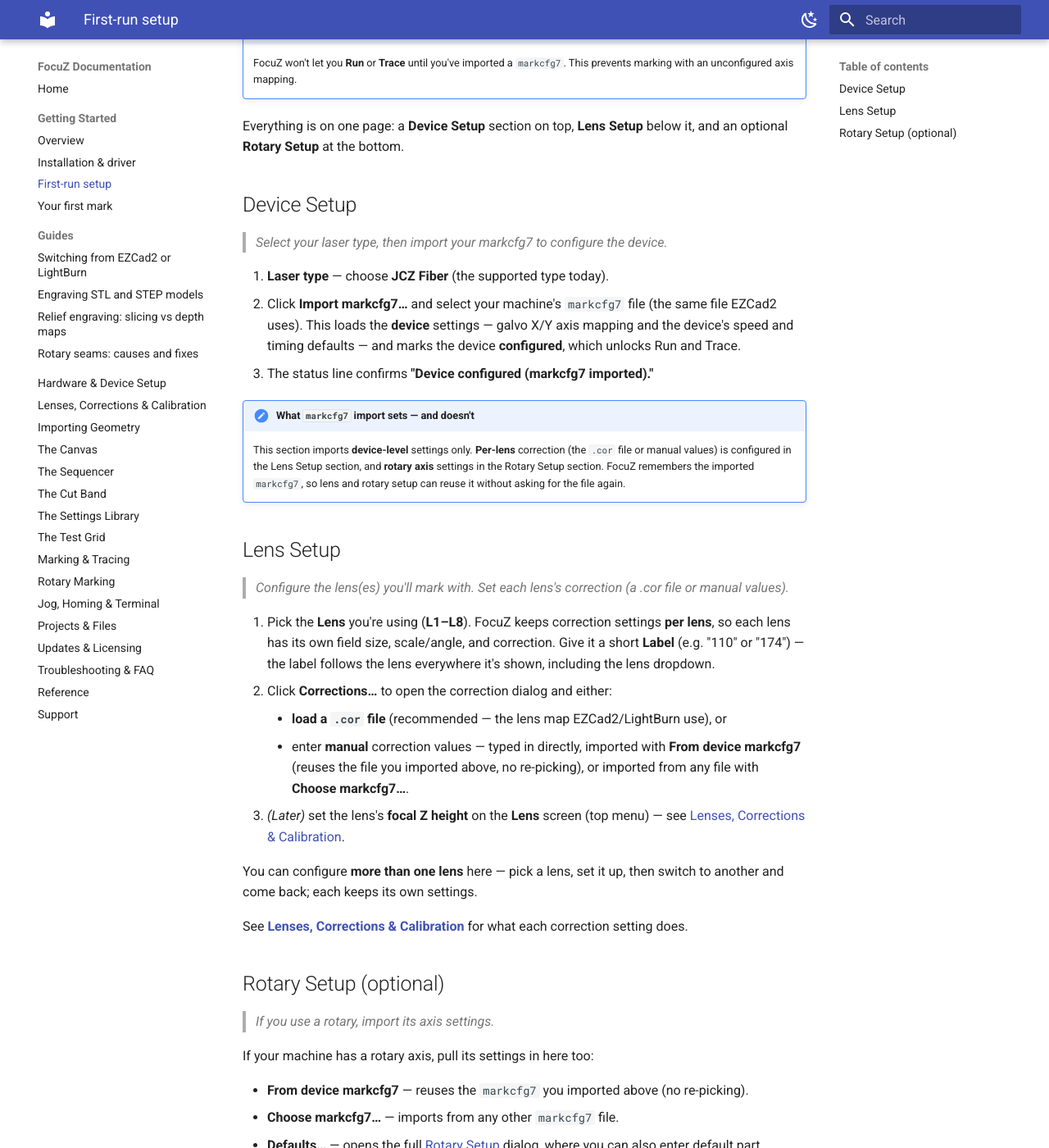
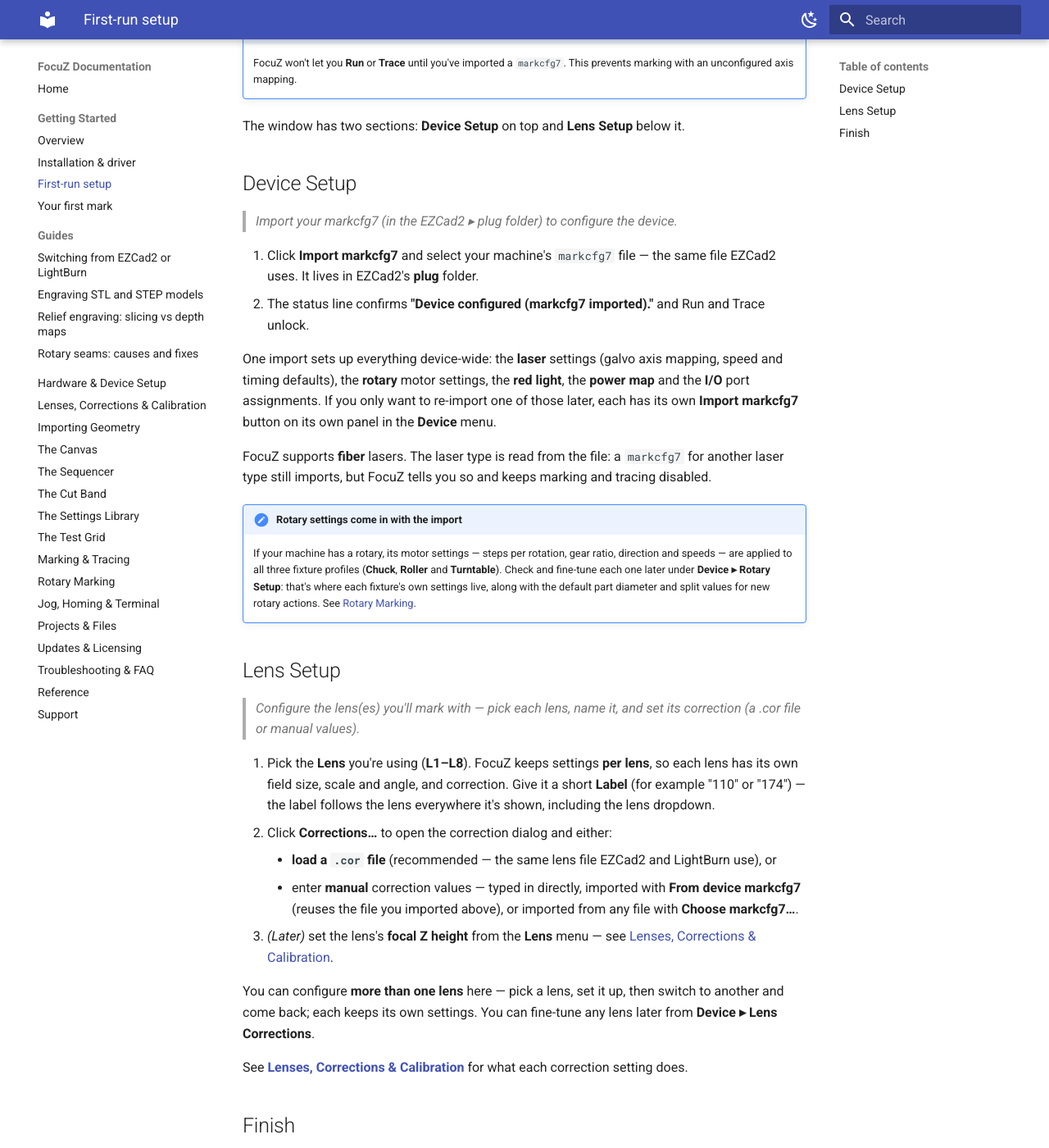
Before and after one commit to Lokahi-Shop/focuz-docs, an MkDocs documentation site: the page built from docs/getting-started/first-run.md, in a window 1280 px wide and 1400 px high, scrolled down 260 px. Shown: the whole window at 82% size. Built offline with MkDocs 1.6.1 and Material for MkDocs 9.7.7, drawn with Linux system fonts in a browser that asks for light colours; some of the changed text lies outside the part shown.

Commit message:
Getting Started: LightBurn shares the driver; first-run matches the current Device Setup; first-mark fixes
- Installation: drop the optional Zadig rename; a note that FocuZ uses the same WinUSB driver as
  LightBurn (no driver change between them) and the design-in-LightBurn, mark-in-FocuZ workflow;
  connection is automatic, the Connection panel is the fallback.
- First-run setup: rewritten to the current window — two sections (Device Setup, Lens Setup), no
  laser-type picker or rotary section; the markcfg7 import covers laser, rotary, red light, power map
  and I/O; rotary motor settings (gear ratio included) go to all three fixture profiles, fine-tuned in
  Device > Rotary Setup.
- Your first mark: auto-connect first; "# of Passes" repeats each segment (Repeat repeats the layer);
  a motorized Z makes focusing simple and repeatable; drop the homing prompt step; "focus (as needed)".

Co-Authored-By: Claude Opus 5.5 <noreply@anthropic.com>

```diff
--- a/docs/getting-started/first-run.md
+++ b/docs/getting-started/first-run.md
@@ -8,64 +8,54 @@ Setup**.
     FocuZ won't let you **Run** or **Trace** until you've imported a `markcfg7`. This prevents marking
     with an unconfigured axis mapping.
 
-Everything is on one page: a **Device Setup** section on top, **Lens Setup** below it, and an
-optional **Rotary Setup** at the bottom.
+The window has two sections: **Device Setup** on top and **Lens Setup** below it.
 
 ## Device Setup
 
-> *Select your laser type, then import your markcfg7 to configure the device.*
+> *Import your markcfg7 (in the EZCad2 ▸ plug folder) to configure the device.*
 
-1. **Laser type** — choose **JCZ Fiber** (the supported type today).
-2. Click **Import markcfg7…** and select your machine's `markcfg7` file (the same file EZCad2 uses).
-   This loads the **device** settings — galvo X/Y axis mapping and the device's speed and timing
-   defaults — and marks the device **configured**, which unlocks Run and Trace.
-3. The status line confirms **"Device configured (markcfg7 imported)."**
+1. Click **Import markcfg7** and select your machine's `markcfg7` file — the same file EZCad2 uses. It
+   lives in EZCad2's **plug** folder.
+2. The status line confirms **"Device configured (markcfg7 imported)."** and Run and Trace unlock.
 
-!!! note "What `markcfg7` import sets — and doesn't"
-    This section imports **device-level** settings only. **Per-lens** correction (the `.cor` file or
-    manual values) is configured in the Lens Setup section, and **rotary axis** settings in the
-    Rotary Setup section. FocuZ remembers the imported `markcfg7`, so lens and rotary setup can
-    reuse it without asking for the file again.
+One import sets up everything device-wide: the **laser** settings (galvo axis mapping, speed and timing
+defaults), the **rotary** motor settings, the **red light**, the **power map** and the **I/O** port
+assignments. If you only want to re-import one of those later, each has its own **Import markcfg7**
+button on its own panel in the **Device** menu.
+
+FocuZ supports **fiber** lasers. The laser type is read from the file: a `markcfg7` for another laser type
+still imports, but FocuZ tells you so and keeps marking and tracing disabled.
+
+!!! note "Rotary settings come in with the import"
+    If your machine has a rotary, its motor settings — steps per rotation, gear ratio, direction and
+    speeds — are applied to all three fixture profiles (**Chuck**, **Roller** and **Turntable**). Check
+    and fine-tune each one later under **Device ▸ Rotary Setup**: that's where each fixture's own settings
+    live, along with the default part diameter and split values for new rotary actions. See
+    [Rotary Marking](../rotary.md).
 
 ## Lens Setup
 
-> *Configure the lens(es) you'll mark with. Set each lens's correction (a .cor file or manual values).*
+> *Configure the lens(es) you'll mark with — pick each lens, name it, and set its correction (a .cor file
+> or manual values).*
 
-1. Pick the **Lens** you're using (**L1–L8**). FocuZ keeps correction settings **per lens**, so each lens
-   has its own field size, scale/angle, and correction. Give it a short **Label** (e.g. "110" or
-   "174") — the label follows the lens everywhere it's shown, including the lens dropdown.
+1. Pick the **Lens** you're using (**L1–L8**). FocuZ keeps settings **per lens**, so each lens has its own
+   field size, scale and angle, and correction. Give it a short **Label** (for example "110" or "174") —
+   the label follows the lens everywhere it's shown, including the lens dropdown.
 2. Click **Corrections…** to open the correction dialog and either:
-    - **load a `.cor` file** (recommended — the lens map EZCad2/LightBurn use), or
+    - **load a `.cor` file** (recommended — the same lens file EZCad2 and LightBurn use), or
     - enter **manual** correction values — typed in directly, imported with **From device markcfg7**
-      (reuses the file you imported above, no re-picking), or imported from any file with
-      **Choose markcfg7…**.
-3. *(Later)* set the lens's **focal Z height** on the **Lens** screen (top menu) — see
+      (reuses the file you imported above), or imported from any file with **Choose markcfg7…**.
+3. *(Later)* set the lens's **focal Z height** from the **Lens** menu — see
    [Lenses, Corrections & Calibration](../lenses-corrections.md).
 
-You can configure **more than one lens** here — pick a lens, set it up, then switch to another
-and come back; each keeps its own settings.
+You can configure **more than one lens** here — pick a lens, set it up, then switch to another and come
+back; each keeps its own settings. You can fine-tune any lens later from **Device ▸ Lens Corrections**.
 
 See **[Lenses, Corrections & Calibration](../lenses-corrections.md)** for what each correction setting does.
 
-## Rotary Setup (optional)
+## Finish
 
-> *If you use a rotary, import its axis settings.*
-
-If your machine has a rotary axis, pull its settings in here too:
-
-- **From device markcfg7** — reuses the `markcfg7` you imported above (no re-picking).
-- **Choose markcfg7…** — imports from any other `markcfg7` file.
-- **Defaults…** — opens the full [Rotary Setup](../rotary.md) dialog, where you can also enter
-  default part diameter, split size, and overlap values for new 2D Rotary actions.
-
-Either way, only the **motor** parameters are read from the file — steps per rotation,
-direction, and speeds. FocuZ-side rotary settings (chuck/roller mode, gear ratio, roller
-size, the part/split defaults) keep their current values — gear ratio describes *your*
-rotary attachment, so it's never taken from the file. The line below the buttons shows the
-rotary values currently in use.
-
-Click **Apply All** when you're done to keep your setup, or **Cancel** to discard every change you
-made in this window and return to how it was before. You can fine-tune lenses any time via the Corrections dialog, and set
-focal Z heights on the Jog tab.
+Click **Apply All** to keep your setup, or **Cancel** to discard every change made in this window and
+return to how it was before.
 
 Next: **[Your first mark](your-first-mark.md)**.
```
Also changed, not shown: docs/getting-started/installation.md (+17 -5 lines), docs/getting-started/your-first-mark.md (+11 -11 lines).
